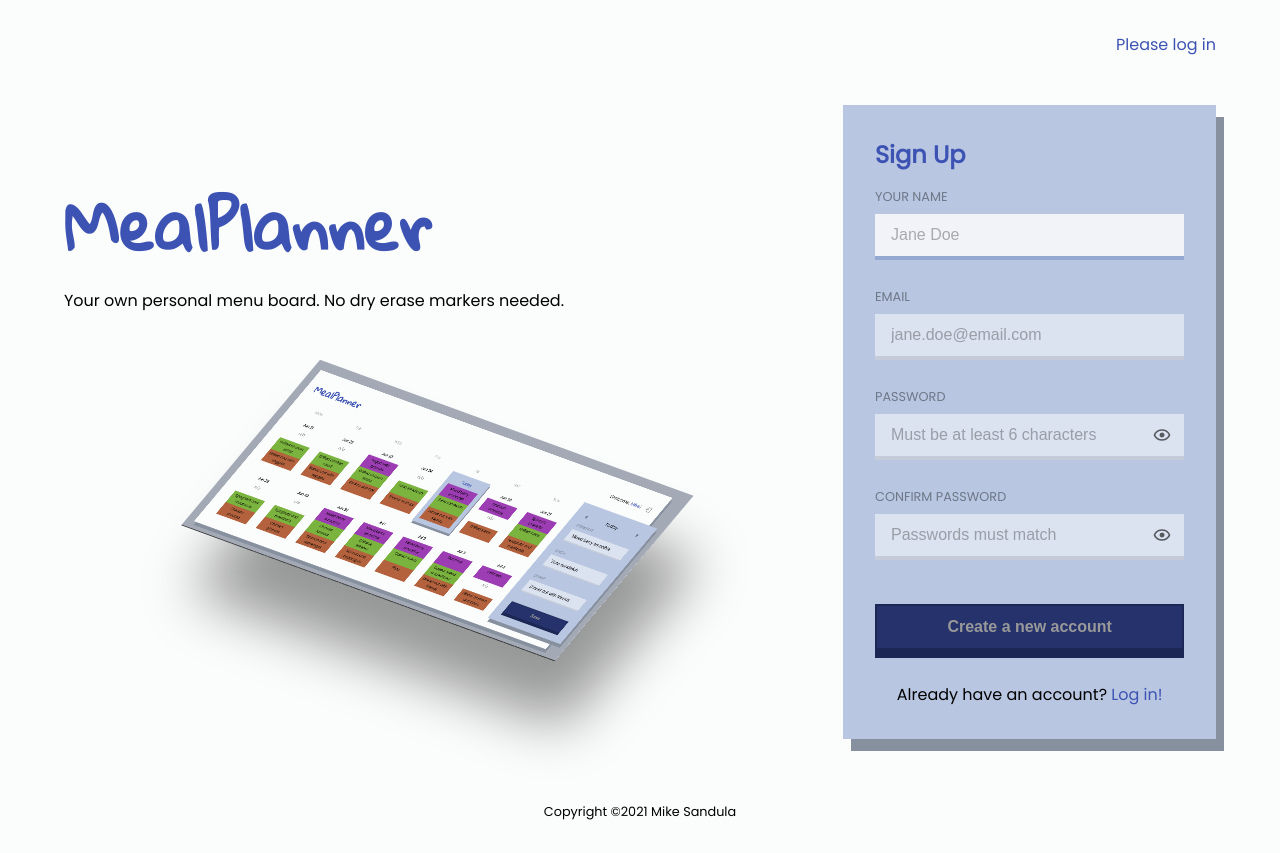
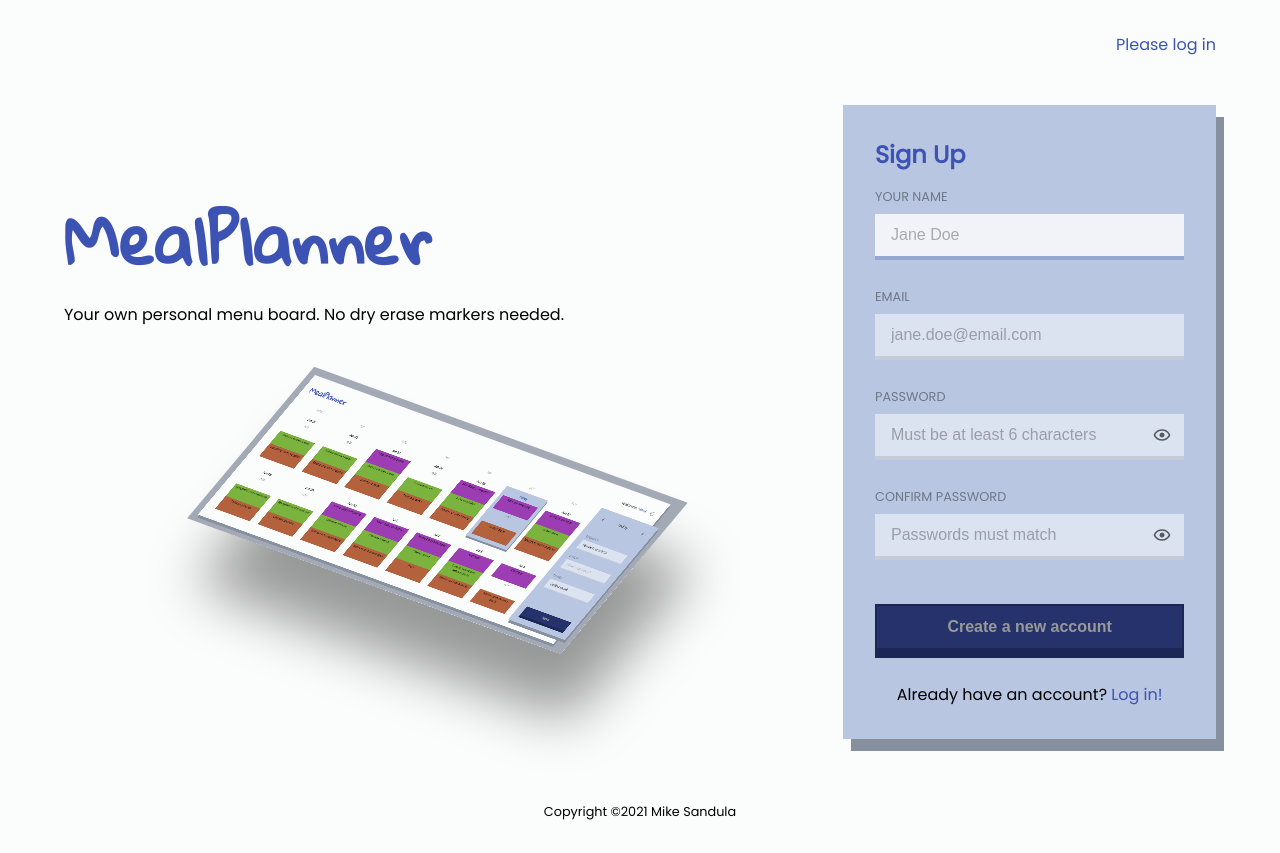
Before and after one commit to msandula12/meal-planner-client, a React (Create React App) app: page / in a window 1280 px wide. Built offline with nearby package versions, Linux system fonts and the light colour scheme.

Commit message:
chore: update hero image

```diff
--- a/src/components/Home/Home.scss
+++ b/src/components/Home/Home.scss
@@ -27,7 +27,6 @@
   img {
     box-shadow: 6rem 6rem 6rem rgba(0, 0, 0, 0.4);
     transform: scale(0.5) skew(-40deg, 20deg);
-    transform-origin: center center;
     width: 100%;
   }
 }
```
Also changed, not shown: src/assets/images/dashboard.png.
